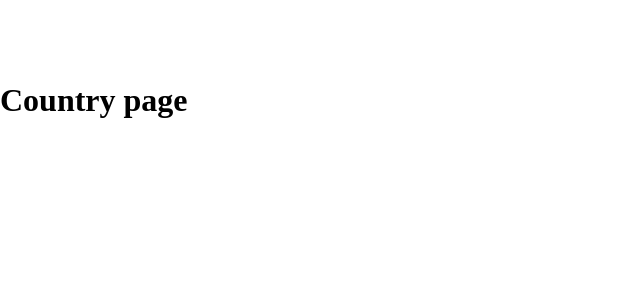
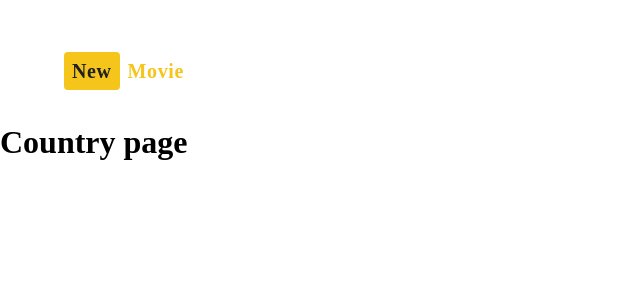
Before and after one commit to DianaTsebenko/react_project, a React (Create React App) app: page /react_project/country in a window 1280 px wide. Shown: the top 300 px of the page, without its empty margins (0-640 px from the left). Built offline with nearby package versions, Linux system fonts and the light colour scheme.

Commit message:
Finish header without search!

```diff
--- a/package.json
+++ b/package.json
@@ -13,6 +13,7 @@
     "normalize.css": "^8.0.1",
     "react": "^18.1.0",
     "react-dom": "^18.1.0",
+    "react-icons": "^5.4.0",
     "react-router-dom": "^7.1.5",
     "react-scripts": "5.0.1",
     "web-vitals": "^2.1.3"
--- a/src/components/Header/Header.css
+++ b/src/components/Header/Header.css
@@ -1,14 +1,46 @@
-  .navigation  {
+.header-nav {
+  display: flex;
+  justify-content: space-between;
+  align-items: center;
+  padding: 0 5%;
+  margin-top: 40px;
+}
+.navigation {
   list-style: none;
   display: flex;
   justify-content: flex-end;
-    margin: 40px 160px 0px auto;
   column-gap: 64px;
   padding: 0;
+  width: 570px;
 }
 
 .nav-item a {
   text-decoration: none;
-    color: white;
+  color: #fff;
   font-size: 18px;
+
+  font-weight: 400;
+  line-height: normal;
+  padding-bottom: 18px;
 }
+
+.nav-item a.active {
+  border-bottom: 2px solid #fff;
+}
+
+.logo {
+  color: #f5c51c;
+  font-size: 20px;
+  font-weight: 700;
+  line-height: normal;
+  letter-spacing: 0.6px;
+  width: 136px;
+}
+
+.logo-yellow {
+  color: #202020;
+  background-color: #f5c51c;
+  padding: 8px;
+  margin-right: 8px;
+  border-radius: 4px;
+}
--- a/src/components/Header/Header.jsx
+++ b/src/components/Header/Header.jsx
@@ -1,17 +1,38 @@
-import React from 'react';
-import { Link } from 'react-router-dom';
-import './Header.css';
+import React from "react";
+import { NavLink } from "react-router-dom";
+import "./Header.css";
 
 const Header = () => {
   return (
     <header className="header">
-      <nav>
+      <nav className="header-nav">
+        <p className="logo"><span className="logo-yellow">New</span>Movie</p>
         <ul className="navigation">
-            <li className="nav-item"><Link to="/react_project/">New Movie</Link></li>
-            <li className="nav-item"><Link to="/react_project/genre">Genre</Link></li>
-            <li className="nav-item"><Link to="/react_project/country">Country</Link></li>
-            <li className="nav-item"><Link to="/react_project/movie">Movie</Link></li>
-            <li className="nav-item"><Link to="/react_project/tv-series">TV series</Link></li>
+          <li className="nav-item">
+            <NavLink to="/react_project/" end className={({ isActive }) => (isActive ? "active" : "")}>
+              New Movie
+            </NavLink>
+          </li>
+          <li className="nav-item">
+            <NavLink to="/react_project/genre" className={({ isActive }) => (isActive ? "active" : "")}>
+              Genre
+            </NavLink>
+          </li>
+          <li className="nav-item">
+            <NavLink to="/react_project/country" className={({ isActive }) => (isActive ? "active" : "")}>
+              Country
+            </NavLink>
+          </li>
+          <li className="nav-item">
+            <NavLink to="/react_project/movie" className={({ isActive }) => (isActive ? "active" : "")}>
+              Movie
+            </NavLink>
+          </li>
+          <li className="nav-item">
+            <NavLink to="/react_project/tv-series" className={({ isActive }) => (isActive ? "active" : "")}>
+              TV series
+            </NavLink>
+          </li>
         </ul>
       </nav>
     </header>
--- a/src/components/MovieGallery.jsx
+++ b/src/components/MovieGallery.jsx
@@ -56,7 +56,7 @@ const MovieGallery = () => {
         runtime: fullMovieDetails.runtime,
       });
 
-      document.body.style.backgroundImage = `url(https://image.tmdb.org/t/p/original${movie.backdrop_path})`;
+      document.body.style.backgroundImage = `linear-gradient(to top, rgba(0, 0, 0, 0.8), rgba(7, 7, 7, 0.41)), url(https://image.tmdb.org/t/p/original${movie.backdrop_path})`;
     } catch (error) {
       console.error("Error fetching movie details:", error);
     }
```
Also changed, not shown: 1 other file (tests, documents, lock files or other folders). Lines whose indentation alone changed are shown as unchanged.
